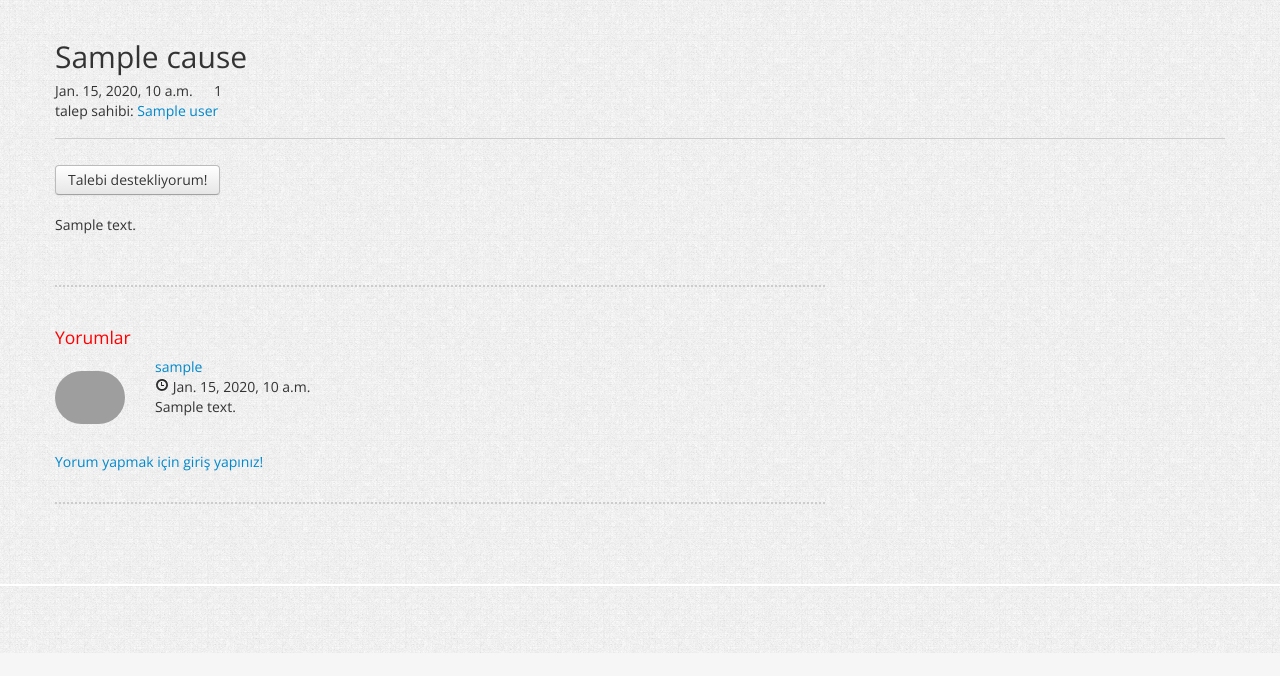
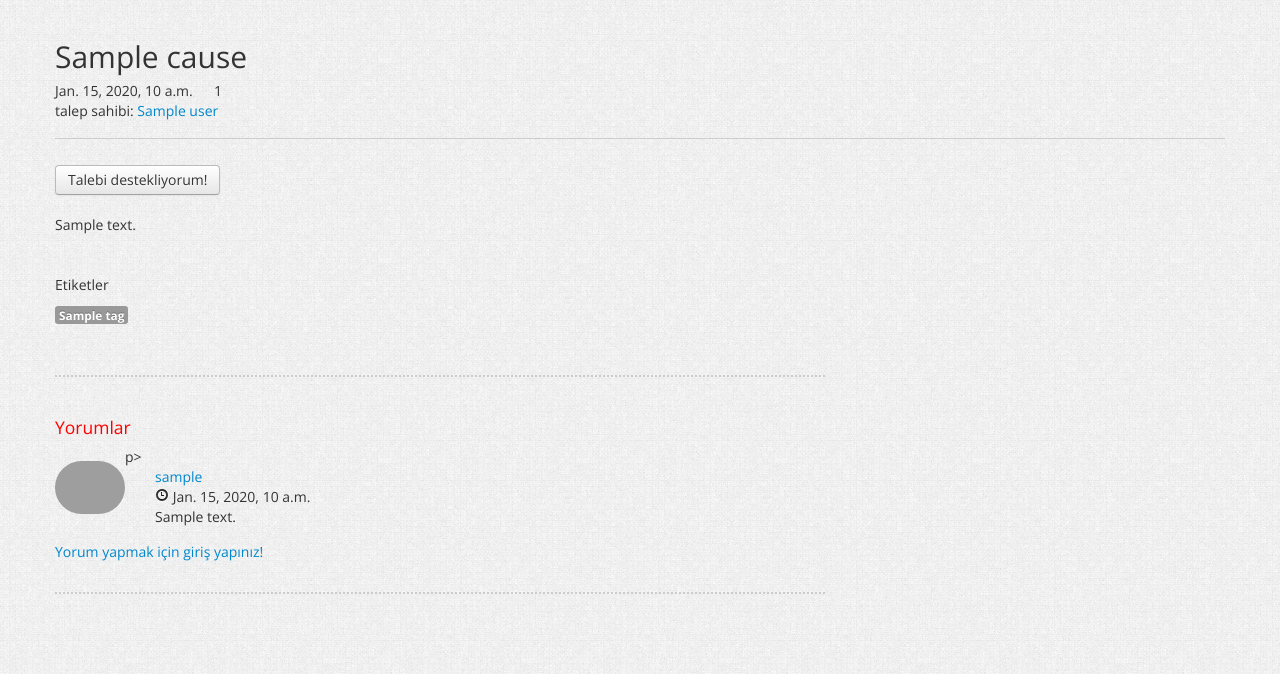
Before and after one commit to zekzekus/GeziMeclise, a Django app: template gezimeclise/templates/causes/cause_detail.html in a window 1280 px wide. Shown: the part 147-823 px from the top of the page. Before the commit the page ends 800 px from the top, so only its background shows below. Run offline with Django 3.2, Linux system fonts and the light colour scheme; the template is opened without the code that fills it: most values are stand-ins (such as "Sample title", 1, 10 or a date in 2020); parts of the project's set-up code (start-up, migrations or seed data) failed here and were passed over; some libraries are stand-ins or nearby versions; grey boxes are pictures that could not be loaded.

Commit message:
tags for causes and profiles

```diff
--- a/gezimeclise/templates/causes/cause_detail.html
+++ b/gezimeclise/templates/causes/cause_detail.html
@@ -34,13 +34,20 @@
                         <div class="post_content">
                             <p>{{cause.description}}</p>
                         </div>
+                        <br>
+                        <p>
+                            <p>Etiketler</p>
+                            {% for tag in cause.tags.all %}
+                                <a class="label" href="{% url "cause_list" %}?tag={{tag.name}}">{{tag.name}}</a>
+                            {% endfor %}
+	                    </p>
                 </div>
                     </article>
 
                     <h4 style="color:red"> Yorumlar </h4>
                     <div id="post_comments">
                         {% for comment in comments %}
-                        <div class="row">
+                        <div class="row">p>
                             <figure class="span1">
                                 <img class="img-circle"
                                      src="http://graph.facebook.com/{{comment.commenter.facebook_id}}/picture?type=large">
--- a/gezimeclise/templates/profile/profile_detail.html
+++ b/gezimeclise/templates/profile/profile_detail.html
@@ -82,6 +82,7 @@
 	                </p>
 	            {% endif %}
 	            <p>
+                    Etiketler
 	                {% for tag in object.tags.all %}
 	                    <a class="label" href="{% url "profile_list" %}?tag={{tag.name}}">{{tag.name}}</a>
 	                {% endfor %}
```
